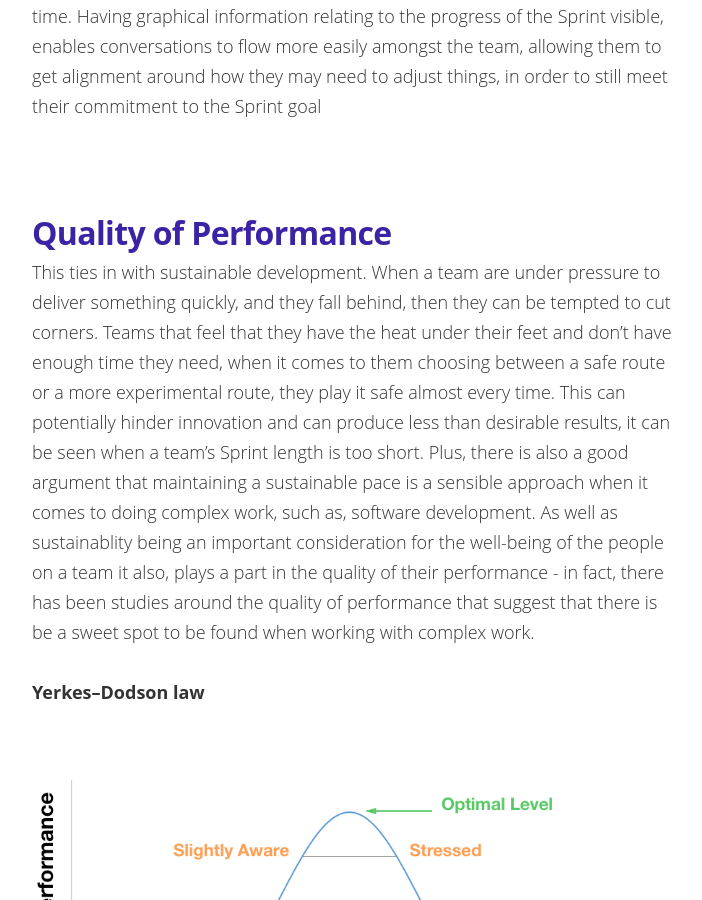
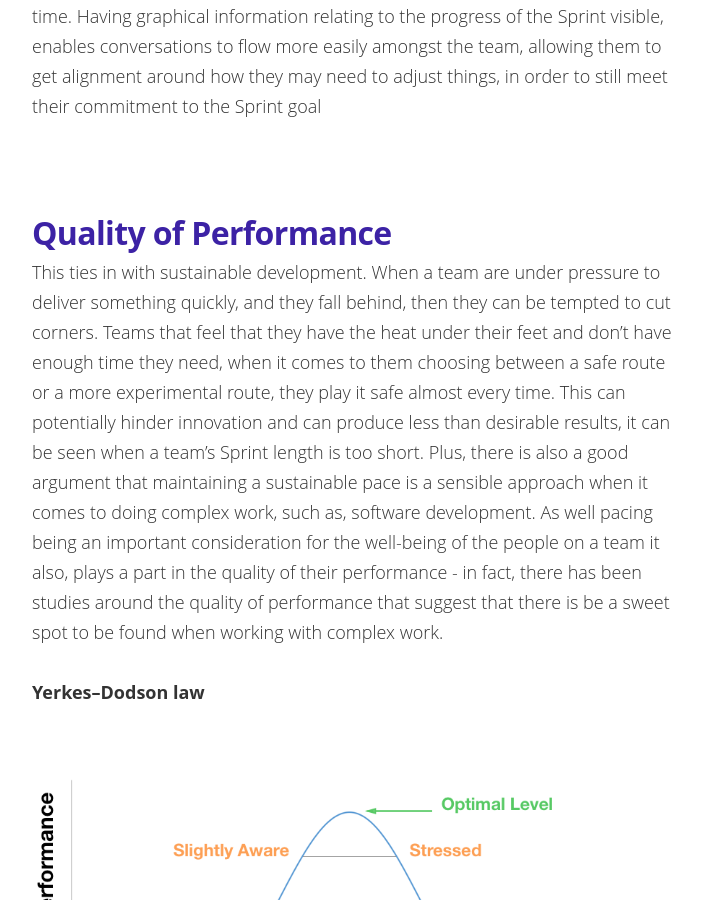
Before and after one commit to IamJackReed/JackReed, a Jekyll site: the page built from _posts/2018-12-02-pacing-&-sustainable-development.md, in a window 1280 px wide and 900 px high, scrolled down 2124 px. Shown: the whole window, without its empty margins (288-990 px from the left). Built offline with Jekyll 4.4.1, drawn with Linux system fonts in a browser that asks for light colours; nearby versions of some CDN libraries; some web fonts are replaced; comment, search, counter and statistics services are not loaded.

Commit message:
Update 2018-12-02-pacing-&-sustainable-development.md

```diff
--- a/_posts/2018-12-02-pacing-&-sustainable-development.md
+++ b/_posts/2018-12-02-pacing-&-sustainable-development.md
@@ -18,7 +18,7 @@
 <span style="color:#00000; text-align: justify; font-family: 'open sans'; text-align: 'justify'; font-size: 1em; font-size: 18px; font-weight: 200; hyphens: none;">Freedom within set boundaries and the flexibility to be able to change direction if necessary. This can become difficult when we strive for each team member to be 100% utilised, after all we can't possible have people just sitting around doing nothing now can we ...or can we? Some would say that there are situations where being able to just lean back in your chair, gaze out the window or up at the ceiling and daydream can be beneficial, this is probably true. Challenge arises when teams move at a pace that's not sustainable for them. If there hasn't been enough slack created, they become overloaded with work and if they then get blocked on anything and then pick up a something else to work on in the meantime, then that 'something' still remains not done and in progress. Work in progress (WIP) is a leading indicator and can help expose bottlenecks to the team, so they can do something about it while there is still time. Having graphical information relating to the progress of the Sprint visible, enables conversations to flow more easily amongst the team, allowing them to get alignment around how they may need to adjust things, in order to still meet their commitment to the Sprint goal
 
 # Quality of Performance
-<span style="color:#00000; text-align: justify; font-family: 'open sans'; text-align: 'justify'; font-size: 1em; font-size: 18px; font-weight: 200; hyphens: none;">This ties in with sustainable development. When a team are under pressure to deliver something quickly, and they fall behind, then they can be tempted to cut corners. Teams that feel that they have the heat under their feet and don't have enough time they need, when it comes to them choosing between a safe route or a more experimental route, they play it safe almost every time. This can potentially hinder innovation and can produce less than desirable results, it can be seen when a team’s Sprint length is too short. Plus, there is also a good argument that maintaining a sustainable pace is a sensible approach when it comes to doing complex work, such as, software development. As well as sustainablity being an important consideration for the well-being of the people on a team it also, plays a part in the quality of their performance - in fact, there has been studies around the quality of performance that suggest that there is be a sweet spot to be found when working with complex work.
+<span style="color:#00000; text-align: justify; font-family: 'open sans'; text-align: 'justify'; font-size: 1em; font-size: 18px; font-weight: 200; hyphens: none;">This ties in with sustainable development. When a team are under pressure to deliver something quickly, and they fall behind, then they can be tempted to cut corners. Teams that feel that they have the heat under their feet and don't have enough time they need, when it comes to them choosing between a safe route or a more experimental route, they play it safe almost every time. This can potentially hinder innovation and can produce less than desirable results, it can be seen when a team’s Sprint length is too short. Plus, there is also a good argument that maintaining a sustainable pace is a sensible approach when it comes to doing complex work, such as, software development. As well pacing being an important consideration for the well-being of the people on a team it also, plays a part in the quality of their performance - in fact, there has been studies around the quality of performance that suggest that there is be a sweet spot to be found when working with complex work.
 
 <span style="color:#00000; font-family: 'open sans'; font-size: 1em; font-size: 18px; font-weight: 200; hyphens: none;">**Yerkes–Dodson law**
 
```
